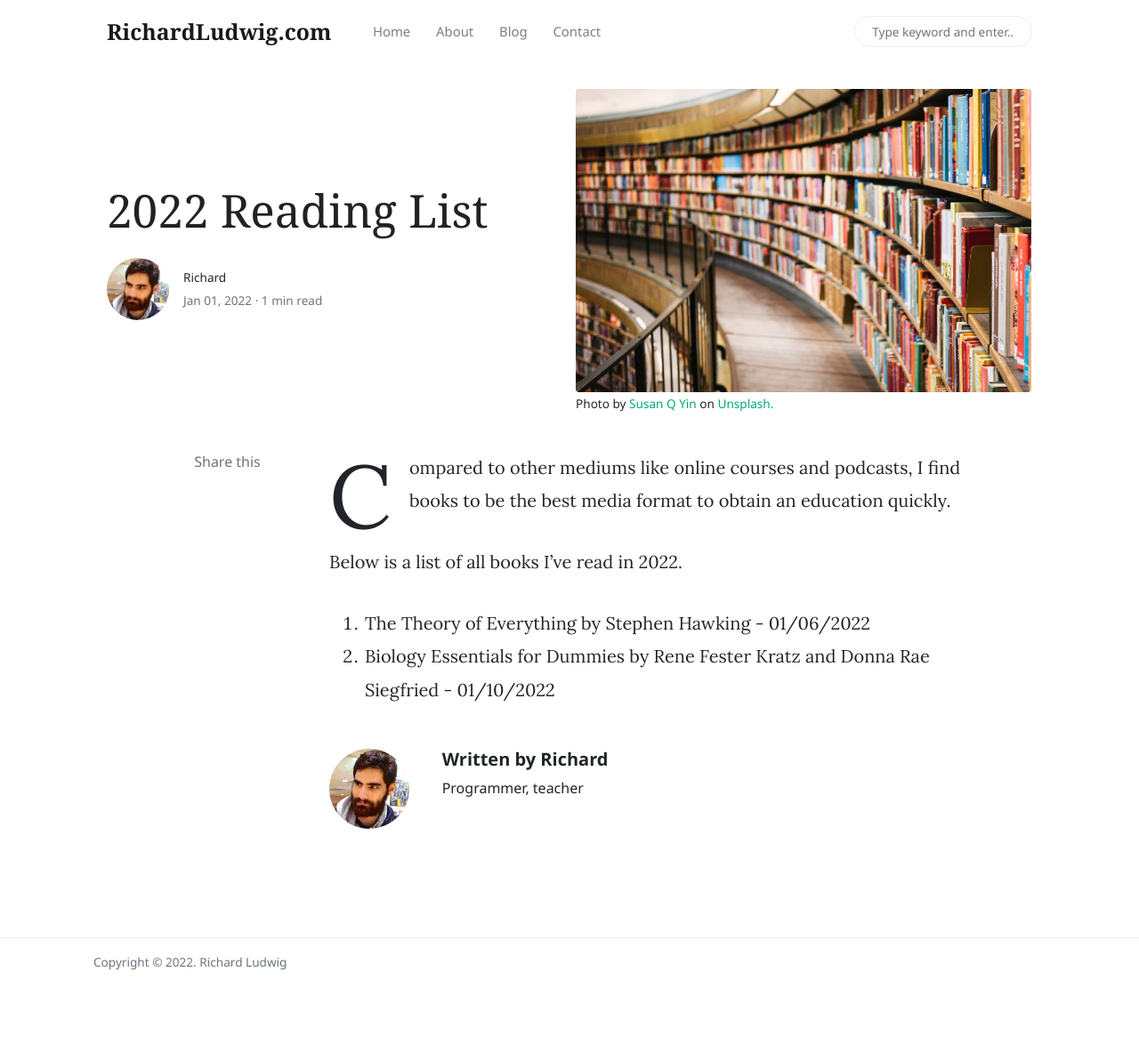
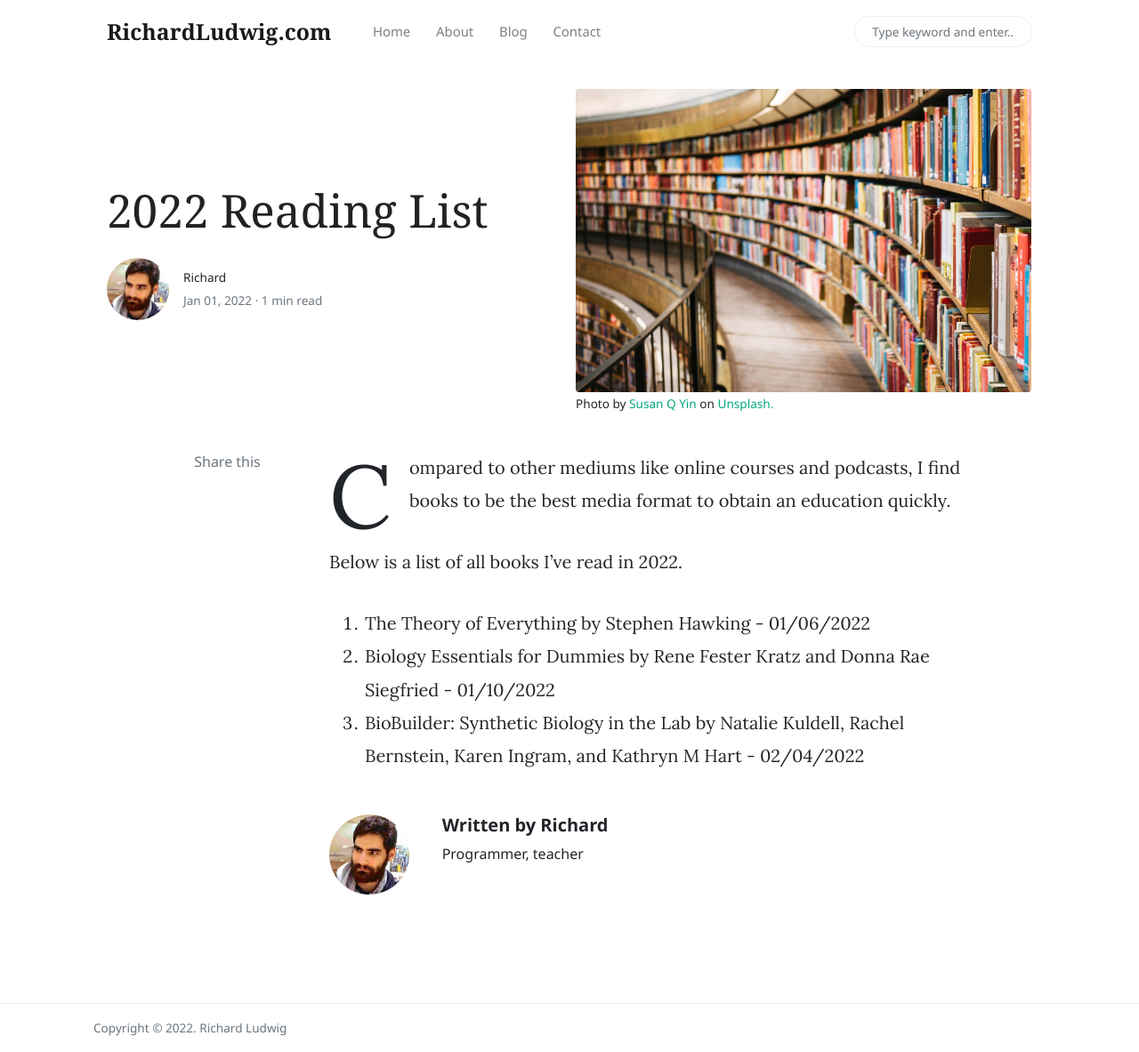
Before and after one commit to RichardLudwig/richardludwig.github.io, a Jekyll site: the page built from _posts/2022-01-01-2022-reading-list.md, in a window 1280 px wide and 1183 px high. Shown: the whole window at 89% size. Built offline with Jekyll 4.4.1, drawn with Linux system fonts in a browser that asks for light colours; nearby versions of some CDN libraries; comment, search, counter and statistics services are not loaded.

Commit message:
updated 2022 reading list blog post

```diff
--- a/_posts/2022-01-01-2022-reading-list.md
+++ b/_posts/2022-01-01-2022-reading-list.md
@@ -18,3 +18,4 @@ Below is a list of all books I've read in 2022.
 
 1. The Theory of Everything by Stephen Hawking - 01/06/2022
 2. Biology Essentials for Dummies by Rene Fester Kratz and Donna Rae Siegfried - 01/10/2022
+3. BioBuilder: Synthetic Biology in the Lab by Natalie Kuldell, Rachel Bernstein, Karen Ingram, and Kathryn M Hart - 02/04/2022
```
